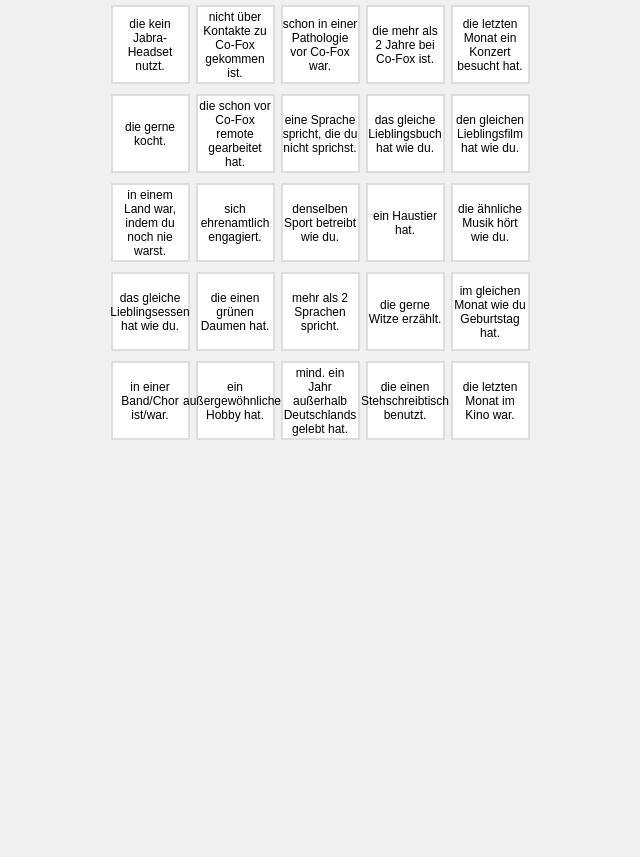
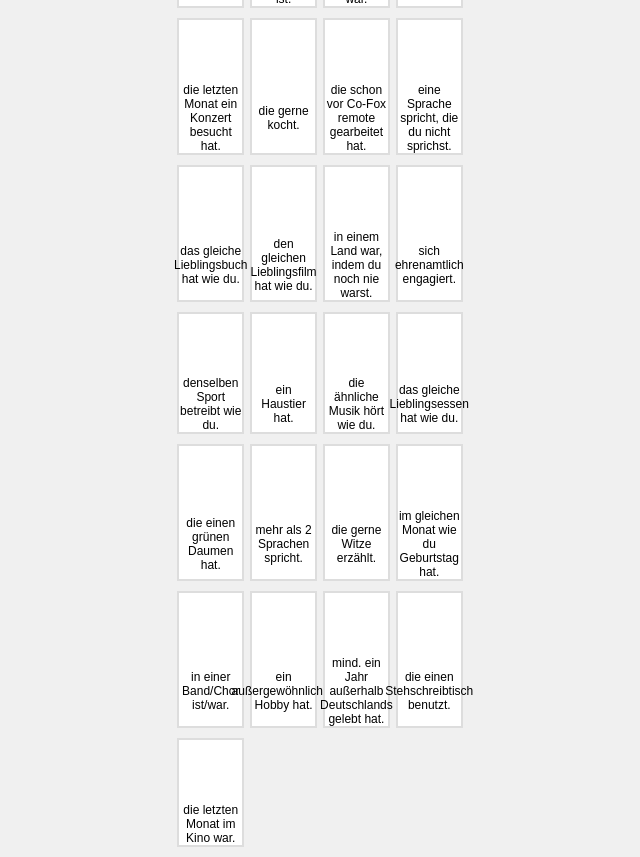
Before and after one commit to heller7/playground_bingo, a plain HTML site: page index.html in a window 1280 px wide. Shown: the part 73-930 px from the top of the page, without its empty margins (322-962 px from the left). Before the commit the page ends 800 px from the top, so only its background shows below. Drawn offline with Linux system fonts and the light colour scheme.

Commit message:
Update styles.css

```diff
--- a/styles.css
+++ b/styles.css
@@ -3,28 +3,33 @@ body {
     display: flex;
     justify-content: center;
     align-items: center;
+    height: 100vh;
     margin: 0;
+    font-size: 12px;
     background-color: #f0f0f0;
 }
 
 .bingo-container {
     text-align: center;
+    padding: 10px;
 }
 
 h1 {
     margin-bottom: 20px;
+    font-size: 2em;
 }
 
 .bingo-grid {
     display: grid;
-    grid-template-columns: repeat(5, 75px);
+    grid-template-columns: repeat(auto-fill, minmax(60px, 1fr));
     gap: 10px;
+    max-width: 100%;
 }
 
 .bingo-cell {
-    width: 75px;
-    height: 75px;
-    font-size: 12px;
+    width: 100%;
+    padding-top: 100%; /* This creates a square aspect ratio */
+    position: relative;
     display: flex;
     justify-content: center;
     align-items: center;
@@ -32,10 +37,30 @@ h1 {
     border: 2px solid #ddd;
     cursor: pointer;
     user-select: none;
-    transition: background-color 0.3s;
+    transition: background-color 0.3s, color 0.3s;
+}
+
+.bingo-cell::after {
+    content: attr(data-content);
+    position: absolute;
+    top: 50%;
+    left: 50%;
+    transform: translate(-50%, -50%);
+    text-align: center;
+    padding: 10px;
 }
 
 .bingo-cell.toggled {
     background-color: #4caf50;
     color: #fff;
 }
+
+@media (max-width: 600px) {
+    h1 {
+        font-size: 1.5em;
+    }
+
+    .bingo-cell {
+        padding-top: 80%; /* Adjust the aspect ratio for smaller screens */
+    }
+}
```
